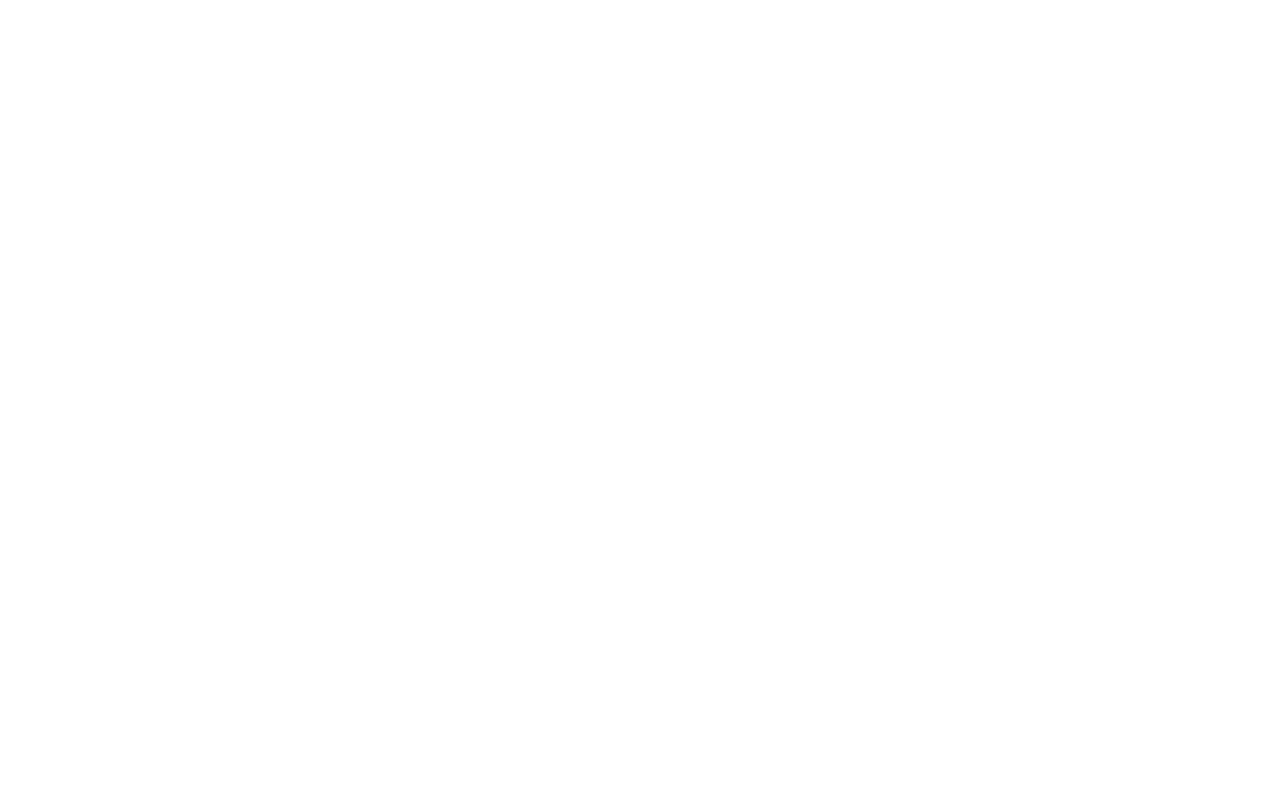
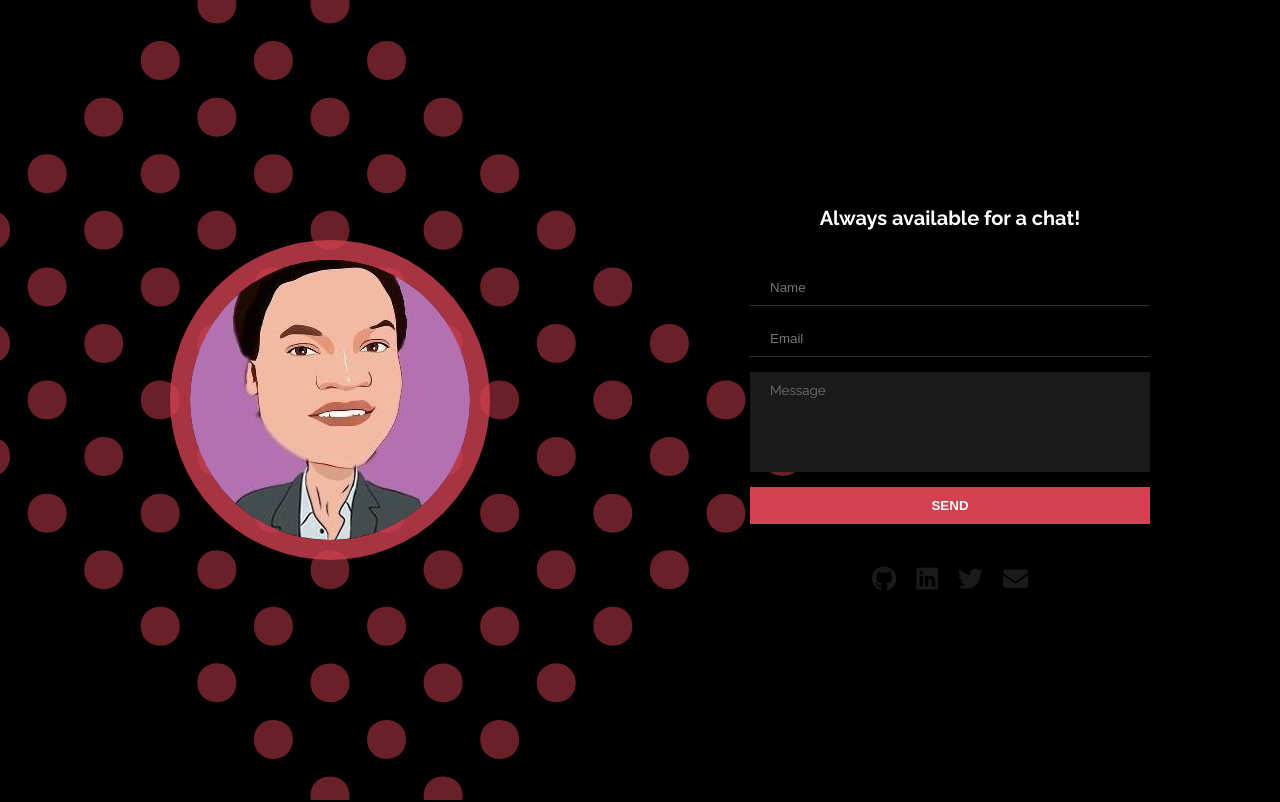
Before and after one commit to RNtaate/colab-assignment-1, a React (Vite) app: page / in a window 1280 px wide. Shown: the top 802 px of the page. Built offline with nearby package versions, Linux system fonts and the light colour scheme.

Commit message:
Add responsiveness to the contact section
Add the contact image to the assets folder

```diff
--- a/src/App.jsx
+++ b/src/App.jsx
@@ -1,9 +1,10 @@
 import './styles/App.css'
+import Home from './Pages/Home'
 
 function App() {
   return (
     <div>
-      <h1>This is the main app</h1>
+      <Home />
     </div>
   )
 }
--- a/src/Pages/sections/HomePageSections/Contact.jsx
+++ b/src/Pages/sections/HomePageSections/Contact.jsx
@@ -3,6 +3,8 @@
 import styles from '../../../styles/Contact.module.css'
 import headerStyles from '../../../styles/Header.module.css'
 import ContactForm from '../../../components/ContactForm'
+import headShot from '../../../assets/cartoon_headshot.jpg'
+import dots from '../../../assets/dots.svg'
 
 export default function Contact() {
   const [reveal, setReveal] = useState(false)
@@ -38,9 +40,22 @@
       style={{ zIndex: reveal ? 0 : -1 }}
     >
       <div
+        className={`${styles.contactWrapper} d-flex align-items-center justify-content-center`}
+      >
+        <div
+          className={`${styles.contactImageWrapper} align-items-center justify-content-center`}
+        >
+          <img className={styles.contactImageSvg} src={dots} />
+          <div
+            className={`${styles.contactImageContainer} d-flex align-items-center justify-content-center`}
+          >
+            <img src={headShot} alt="head shot" />
+          </div>
+        </div>
+        <div
           className={`${styles.contactContainer} d-flex flex-col align-items-center`}
         >
-        <h3>CONTACT ME</h3>
+          <h3 className="text-center">Always available for a chat!</h3>
           <ContactForm />
           <div
             className={`${headerStyles.headerSocialsDiv} ${styles.contactSocialsDiv} d-flex align-items-center`}
@@ -69,6 +84,7 @@
             </a>
           </div>
         </div>
+      </div>
     </section>
   )
 }
--- a/src/styles/Contact.module.css
+++ b/src/styles/Contact.module.css
@@ -4,6 +4,10 @@
   overflow: hidden;
   position: sticky;
   bottom: 0;
+}
+
+.contactWrapper {
+  width: 100%;
 }
 
 .contactContainer {
@@ -19,3 +23,39 @@
 .contactSocialsDiv > a > span:hover {
   color: rgb(211, 65, 82, 0.5);
 }
+
+.contactImageWrapper {
+  width: 100%;
+  position: relative;
+  height: 100vh;
+  display: none;
+}
+
+.contactImageSvg {
+  position: absolute;
+  width: 100%;
+  z-index: -1;
+  transform: rotate(-45deg);
+  opacity: 0.5;
+}
+
+.contactImageContainer {
+  width: 20em;
+  aspect-ratio: 1;
+  overflow: hidden;
+  border-radius: 50%;
+  border: 20px solid rgb(211, 65, 82, 0.8);
+}
+
+.contactImageWrapper > img {
+  width: 100%;
+  height: 100%;
+  object-fit: cover;
+  object-position: center;
+}
+
+@media screen and (min-width: 768px) {
+  .contactImageWrapper {
+    display: flex;
+  }
+}
--- a/src/styles/index.css
+++ b/src/styles/index.css
@@ -16,6 +16,8 @@
   --text-color-secondary: #999;
   --secondary-black: rgb(26, 26, 26);
   --primary-black: rgb(0, 0, 0);
+  --primary-font: 'Raleway', sans-serif;
+  --maximum-container-width: 1150px;
 }
 
 .bg-primary {
@@ -67,7 +69,8 @@
   line-height: 25px;
 }
 
-a {
+a,
+button {
   outline: none;
   border: none;
   color: white;
@@ -79,8 +82,12 @@
   color: var(--main-pink);
 }
 
+button {
+  background-color: transparent;
+}
+
 body {
-  font-family: 'Raleway', sans-serif;
+  font-family: var(--primary-font);
   color: var(--text-color);
 }
 
```
Also changed, not shown: src/assets/cartoon_headshot.jpg (added). Lines whose indentation alone changed are shown as unchanged.
